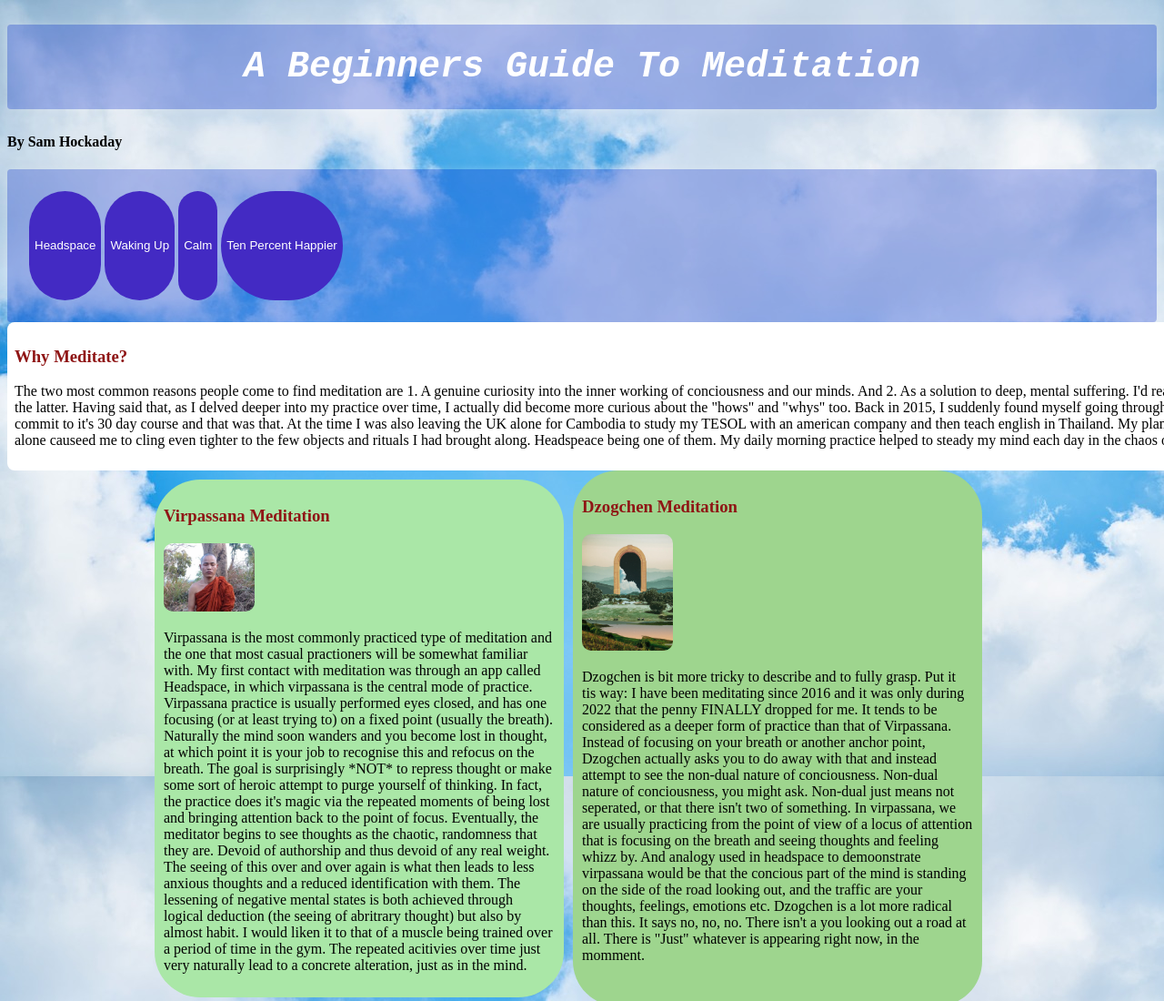
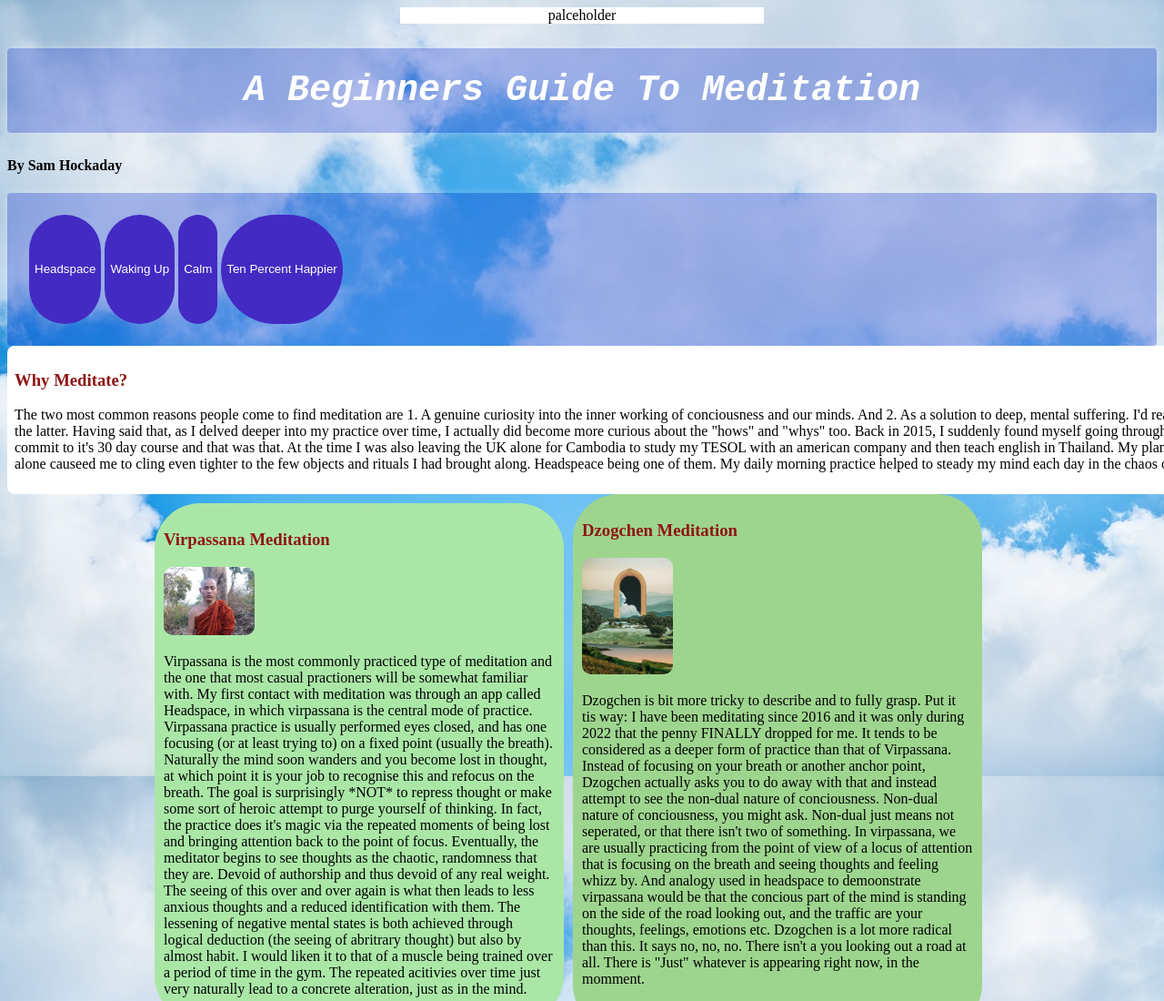
Before and after one commit to samscupoftea/Hobby-Page-, a plain HTML site: page My First Repo.html in a window 1280 px wide. Shown: the top 1100 px of the page at 91% size. Drawn offline with Linux system fonts and the light colour scheme.

Commit message:
Added placeholder box to contain live date.

```diff
--- a/My First Repo.html
+++ b/My First Repo.html
@@ -6,11 +6,15 @@
     <title> What is Meditation?  </title>
     <meta name="description" content="HOBBY PAGE MEDITATION">
     <link rel="stylesheet" href="./style.css">
+
 </head>
 
 
 <body>
-    <script src="script.js"></script>
+    <div id="container">
+        <div id="date">palceholder</div>
+    </div>
+
     <div id="wrapper">
 
     <header>
@@ -115,10 +119,6 @@
 
 </main>
 
-
-
-
-
     <a href="https://www.headspace.com/"><img src="images/Headspace-featured-image.png" alt="Link to headspace website."></a>
 
 
@@ -141,5 +141,6 @@
         <footer> THIS IS MY FOOTER </footer>
     </div>
         </nav>
+        <script src="script.js"></script>
 </body>
 </html>
--- a/style.css
+++ b/style.css
@@ -143,3 +143,22 @@ div.virpasana-pic{
 
 
 }
+
+#container {
+      height 80px;
+      width: 400px;
+      background-color: white;
+      display:flex;
+      margin: auto;
+      flex-direction: column;
+      justify-content: center;
+      align-items: center;
+      border: 5px solid:rgb(170, 231, 167);
+
+
+}
+#output {
+      font-size: 50px;
+      text-align: center;
+
+}
```
